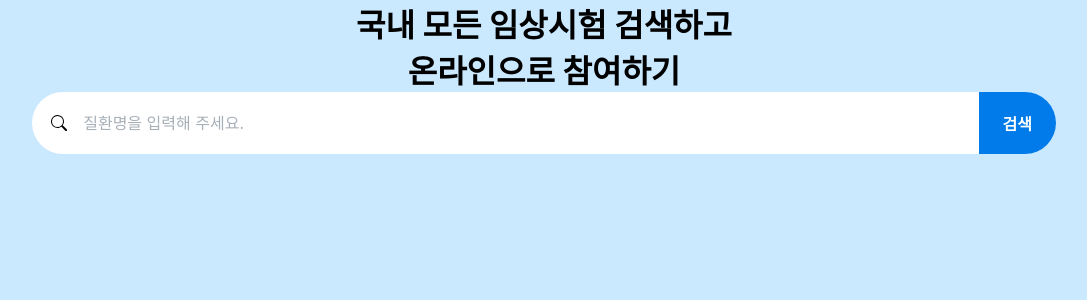
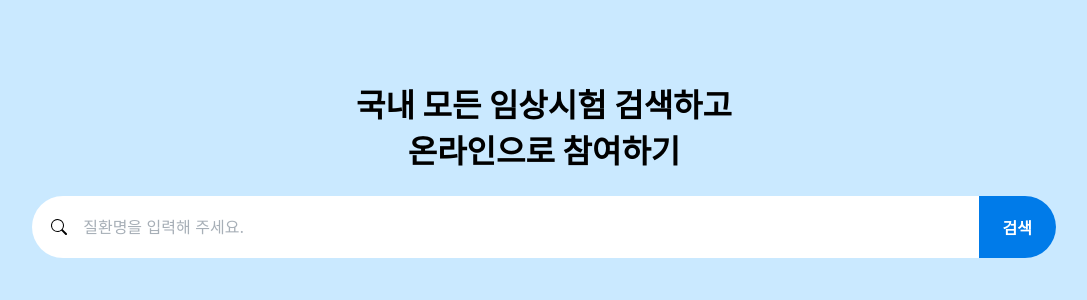
Before and after one commit to mynameisjisoo/wanted-codestates-project-10, a React (Create React App) app: page / in a window 1280 px wide. Shown: the top 300 px of the page, without its empty margins (96-1183 px from the left). Built offline with nearby package versions, Linux system fonts and the light colour scheme; what axios-extensions would draw is missing.

Commit message:
feat : show loading state

```diff
--- a/src/components/Suggestion.js
+++ b/src/components/Suggestion.js
@@ -4,17 +4,23 @@ import { BsSearch } from 'react-icons/bs';
 
 const Suggestion = ({ keyword }) => {
   return (
-    <StyledLi>
+    <SuggestionItem
+      href={`https://clinicaltrialskorea.com/studies?condition=${keyword}`}
+      target="_blank"
+      rel="noopener noreferrer"
+    >
       <BsSearch />
       <p>{keyword}</p>
-    </StyledLi>
+    </SuggestionItem>
   );
 };
 
-const StyledLi = styled.li`
+const SuggestionItem = styled.a`
+  display: block;
   margin: 0.2rem 0;
   padding: 0.4rem 1.5rem;
   cursor: pointer;
+
   p {
     display: inline-block;
     margin-left: 0.5rem;
--- a/src/components/SuggestionList.js
+++ b/src/components/SuggestionList.js
@@ -1,15 +1,25 @@
-import React from 'react';
+import React, { useEffect, useState } from 'react';
 import styled from 'styled-components';
 import Suggestion from './Suggestion';
 
 const SuggestionList = ({ data, loading }) => {
+  const [text, setText] = useState('검색중');
+  useEffect(() => {
+    if (data !== null && data.length === 0) {
+      setText('추천 검색어 없음');
+    } else if (loading) {
+      setText('검색중');
+    } else if (data) {
+      setText('추천검색어');
+    }
+  }, [data, loading]);
+
   return (
     <ListContainer>
-      {<p>{loading ? '검색중' : '추천검색어'}</p>}
-      {/* <p>추천검색어</p> */}
+      <p>{text}</p>
       <ul>
         {data?.map((el) => (
-          <Suggestion key={el.key} keyword={el.name} />
+          <Suggestion key={el.id} keyword={el.name} />
         ))}
       </ul>
     </ListContainer>
--- a/src/index.css
+++ b/src/index.css
@@ -29,4 +29,5 @@ a:visited,
 a:link,
 a:active {
   text-decoration: none;
+  color: black;
 }
--- a/src/page/Main.js
+++ b/src/page/Main.js
@@ -1,4 +1,5 @@
 import React from 'react';
+import styled from 'styled-components';
 import { useSelector } from 'react-redux';
 import SearchBar from '../components/SearchBar';
 import SuggestionList from '../components/SuggestionList';
@@ -9,16 +10,26 @@ const Main = () => {
   console.log(error);
   console.log(data);
   return (
-    <>
+    <StyledMain>
       <h1>
         국내 모든 임상시험 검색하고
         <br />
         온라인으로 참여하기
       </h1>
       <SearchBar />
-      {(data || loading) && <SuggestionList data={data} loading={loading} />}
-    </>
+      {(data !== null || loading) && (
+        <SuggestionList data={data} loading={loading} />
+      )}
+    </StyledMain>
   );
 };
 
+const StyledMain = styled.main`
+  padding-top: 5rem;
+  h1 {
+    margin-bottom: 1.5rem;
+    font-weight: bold;
+  }
+`;
+
 export default Main;
```
